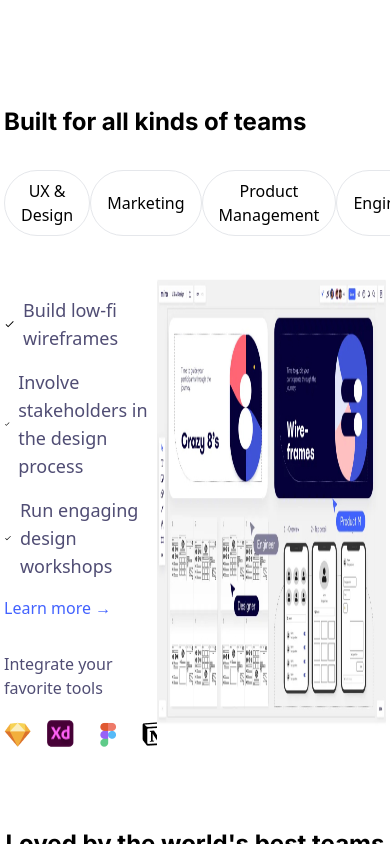
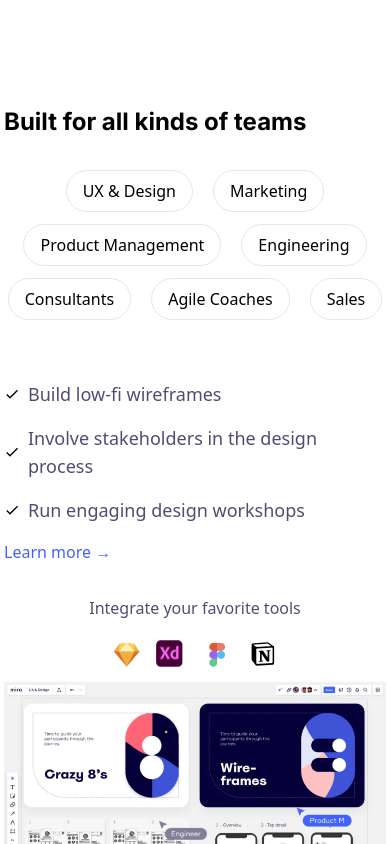
Before and after one commit to jibonrahaman/Miro-Assignment, a React (Vite) app: page / in a window 390 px wide. Shown: the part 3500-4344 px from the top of the page. Built offline with nearby package versions, Linux system fonts and the light colour scheme.

Commit message:
BuiltsFor  layout responsive

```diff
--- a/src/layouts/BuilstFor.jsx
+++ b/src/layouts/BuilstFor.jsx
@@ -12,7 +12,7 @@ export default function BuilstFor() {
   return (
     <section className=" max-w-container mx-auto  pt-24">
     <Heading text='Built for all kinds of teams'/>
-    <Flex className=' justify-between pt-8'>
+    <Flex className=' md:justify-between gap-x-5 justify-center gap-y-3 flex-wrap pt-8'>
     <button className=' px-4 py-2 rounded-full bg-transparent hover:bg-gray-300 duration-700 border '>UX & Design</button>
     <button className=' px-4 py-2 rounded-full bg-transparent hover:bg-gray-300 duration-700 border '>Marketing</button>
     <button className=' px-4 py-2 rounded-full bg-transparent hover:bg-gray-300 duration-700 border '>Product Management</button>
@@ -22,7 +22,7 @@ export default function BuilstFor() {
     <button className=' px-4 py-2 rounded-full bg-transparent hover:bg-gray-300 duration-700 border '>Sales</button>
     </Flex>
 
-      <Flex className='justify-between pt-5'>
+      <Flex className='md:justify-between   flex-wrap pt-5'>
          <div className=' pt-10'>
          <Flex className=' items-center  pb-4 gap-x-2'>
             <MdCheck/>
@@ -37,16 +37,17 @@ export default function BuilstFor() {
          <p className=' text-lg text-[#504d74] '>Run engaging design workshops</p>
          </Flex>
           <button className=' text-blue font-medium pb-8'>Learn more →</button>
-          <h5 className='text-[#504d74] '>Integrate your favorite tools</h5>
+         <div className='flex md:flex-none items-center md:items-start flex-col'>
+         <h5 className='text-[#504d74] '>Integrate your favorite tools</h5>
           <Flex className='gap-x-4 pt-5'>
            <Images src={d} alt={d}/>
            <Images src={x} alt={x}/>
            <Images src={f} alt={f}/>
            <Images src={n} alt={n}/>
-
           </Flex>
          </div>
-         <Images src={builtFor} alt={builtFor} className='w-3/5'/>
+         </div>
+         <Images src={builtFor} alt={builtFor} className='md:w-3/5'/>
       </Flex>
     </section>
   )
```
